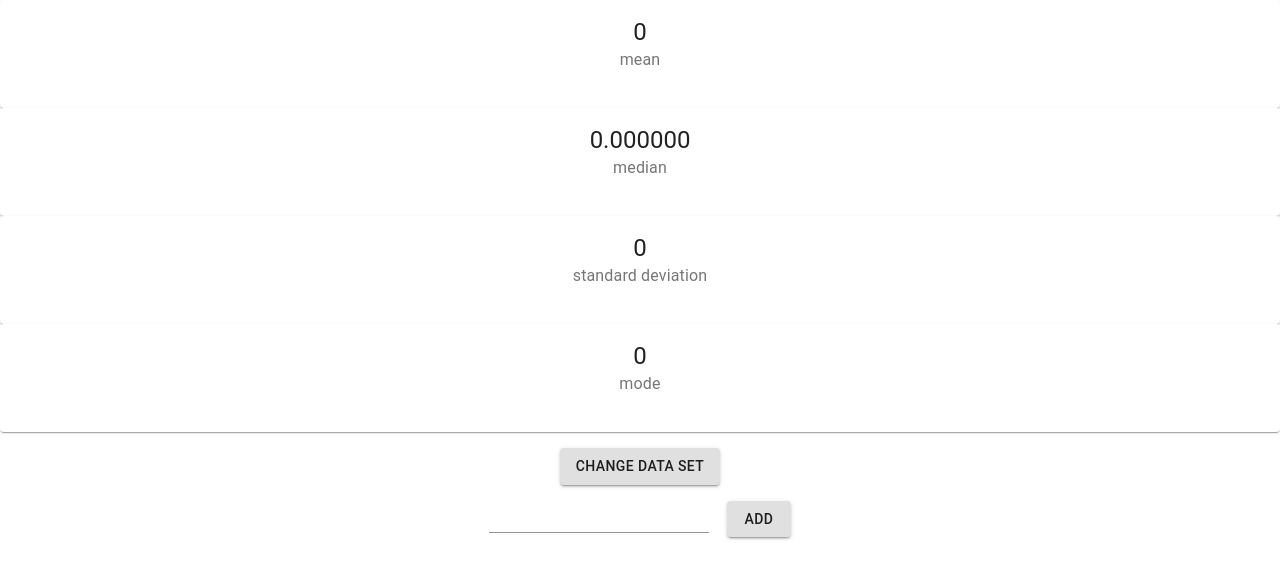
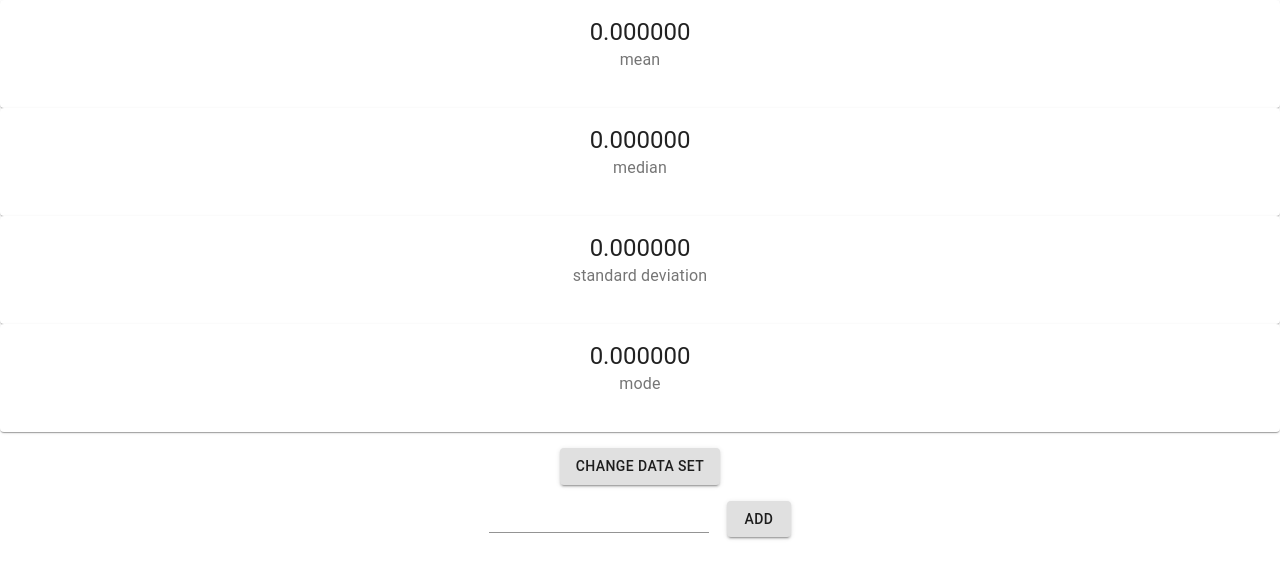
Before and after one commit to gyrevik/tandem, a React (Create React App) app: page / in a window 1280 px wide. Shown: the top 578 px of the page. Built offline with nearby package versions, Linux system fonts and the light colour scheme; no server answers.

Commit message:
toFixed(6)

```diff
--- a/src/components/Main.tsx
+++ b/src/components/Main.tsx
@@ -45,10 +45,10 @@ function Main() {
 
   return (
     <div className="App">
-      <Tile label='mean' value={String(Math.round(mean(data)))} />
+      <Tile label='mean' value={String(mean(data).toFixed(6))} />
       <Tile label='median' value={String(median(data).toFixed(6))} />
-      <Tile label='standard deviation' value={String(standard_deviation(data))} />
-      <Tile label='mode' value={String(mode(data))} />
+      <Tile label='standard deviation' value={String(standard_deviation(data).toFixed(6))} />
+      <Tile label='mode' value={String(mode(data)[0].toFixed(6))} />
       <p />
       <MyButton ClickHandler={toggleClickHandler} message={'Change Data Set'} />
       <p />
```
